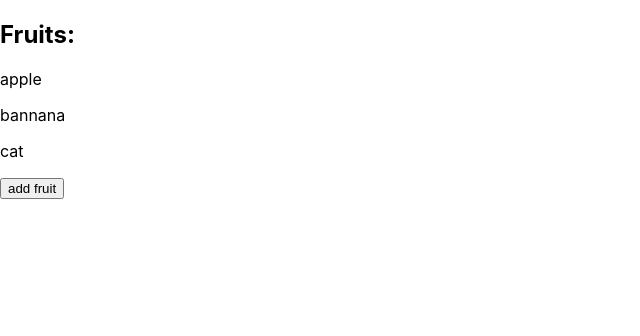
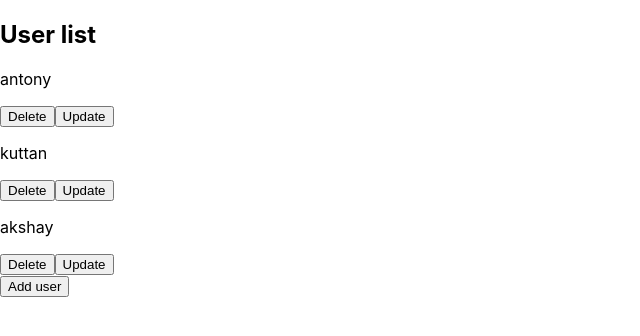
Before and after one commit to vipersolo/React-Practice, a React (Create React App) app: page / in a window 1280 px wide. Shown: the top 336 px of the page, without its empty margins (0-640 px from the left). Built offline with nearby package versions, Linux system fonts and the light colour scheme.

Commit message:
array update + arrow update call or issue infinite update

```diff
--- a/src/App.js
+++ b/src/App.js
@@ -2,7 +2,8 @@
 // import './App.css';
 import {Component} from 'react';
 
-import Item from './array_state/Item';
+// import Item from './array_state/Item';
+import Users from './array_state/Users';
 
 // import Child from './context/Child'
 // import UserContext from './context/UserContext';
@@ -64,7 +65,8 @@ class App extends Component{
       {/* <UserContext.Provider value={this.user}>
         <Child />
       </UserContext.Provider> */}
-      <Item />
+      {/* <Item /> */}
+      <Users />
     </div>
     // use <></> or div becuase return only one root element .
     )
--- /dev/null
+++ b/src/array_state/Users.js
@@ -0,0 +1,34 @@
+import React from "react";
+import { useState } from "react";
+function Users() {
+  const [users, setUsers] = useState([
+    { id: 1, name: "antony" },
+    { id: 2, name: "kuttan" },
+    { id: 3, name: "akshay" },
+  ]);
+  const addUser = () => {
+    setUsers((prevData) => [...prevData, { id: 100, name: "veeran" }]);
+  };
+  const deleteUser = (id)=>{
+    const updatedUsers = users.filter((user)=>(user.id !== id)) //each (user) checked  ie not id , returned
+    setUsers(updatedUsers)
+  }
+
+  return (
+    <div>
+      <h2>User list</h2>
+      {/* //map should return 1 jsx element only ie why ( <> </> )*/}
+      {users.map((user, index) => (
+        <>
+          <p key={index}>{user.name}</p>
+          <button onClick={()=>(deleteUser(user.id))}>Delete</button>
+          <button>Update</button>
+        </>
+      ))}
+      <br />
+      <button onClick={addUser}>Add user </button>
+    </div>
+  );
+}
+
+export default Users;
```
